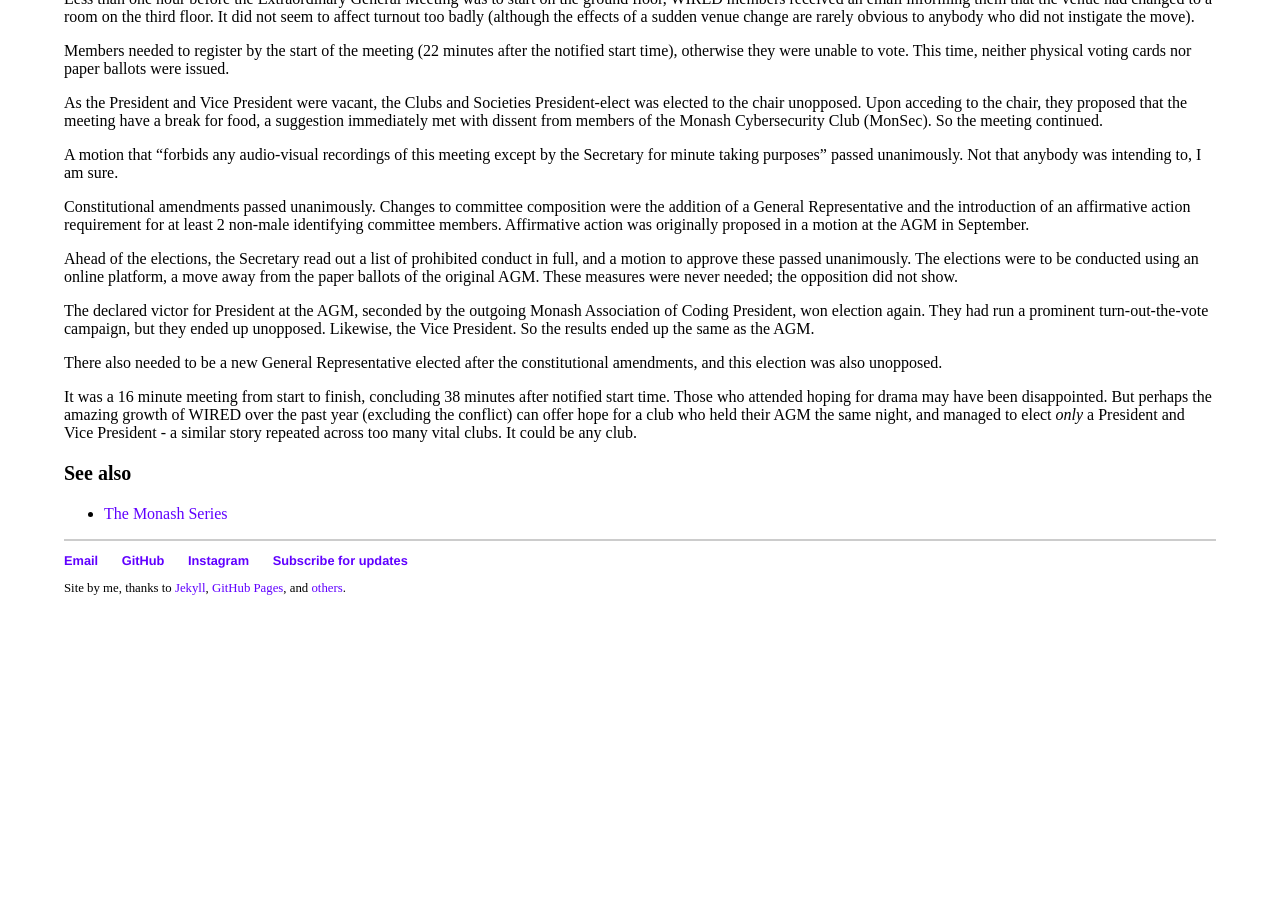
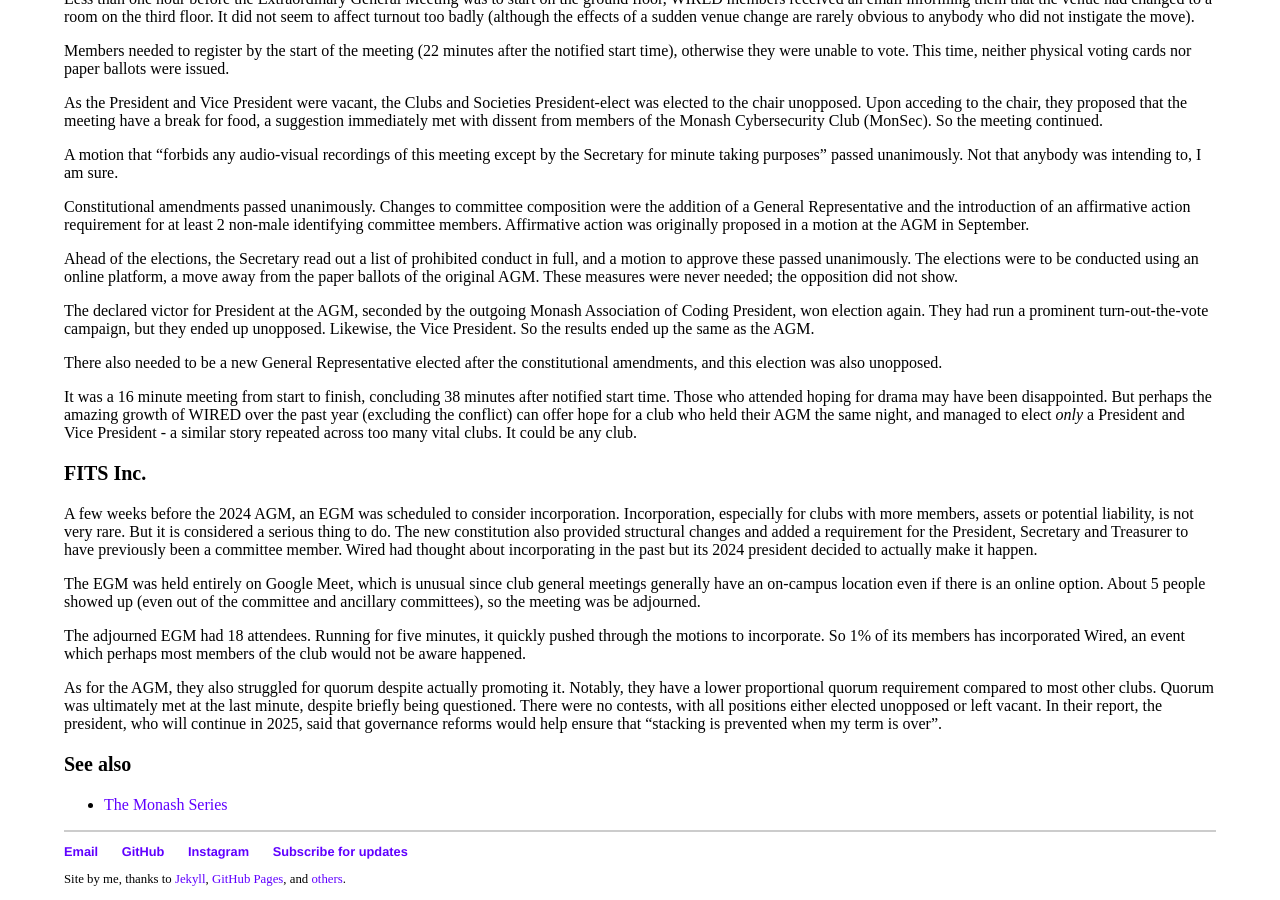
Before and after one commit to nhtnhanbn/nhtnhanbn.github.io, a Jekyll site: the page built from monash/wired.md, in a window 1280 px wide and 900 px high, scrolled down 1826 px. Built offline with Jekyll 4.4.1, drawn with Linux system fonts in a browser that asks for light colours; before the commit the page ends 2435 px from its top, so only the background shows below that; some of the changed text lies outside the part shown; grey boxes are pictures that could not be loaded.

Commit message:
Update wired

```diff
--- a/monash/wired.md
+++ b/monash/wired.md
@@ -79,5 +79,15 @@
 
 It was a 16 minute meeting from start to finish, concluding 38 minutes after notified start time. Those who attended hoping for drama may have been disappointed. But perhaps the amazing growth of WIRED over the past year (excluding the conflict) can offer hope for a club who held their AGM the same night, and managed to elect *only* a President and Vice President - a similar story repeated across too many vital clubs. It could be any club.
 
+### FITS Inc.
+
+A few weeks before the 2024 AGM, an EGM was scheduled to consider incorporation. Incorporation, especially for clubs with more members, assets or potential liability, is not very rare. But it is considered a serious thing to do. The new constitution also provided structural changes and added a requirement for the President, Secretary and Treasurer to have previously been a committee member. Wired had thought about incorporating in the past but its 2024 president decided to actually make it happen.
+
+The EGM was held entirely on Google Meet, which is unusual since club general meetings generally have an on-campus location even if there is an online option. About 5 people showed up (even out of the committee and ancillary committees), so the meeting was be adjourned.
+
+The adjourned EGM had 18 attendees. Running for five minutes, it quickly pushed through the motions to incorporate. So 1% of its members has incorporated Wired, an event which perhaps most members of the club would not be aware happened.
+
+As for the AGM, they also struggled for quorum despite actually promoting it. Notably, they have a lower proportional quorum requirement compared to most other clubs. Quorum was ultimately met at the last minute, despite briefly being questioned. There were no contests, with all positions either elected unopposed or left vacant. In their report, the president, who will continue in 2025, said that governance reforms would help ensure that "stacking is prevented when my term is over".
+
 ### See also
 - [The Monash Series](/monash)
```
Also changed, not shown: other parts of monash/wired.md (+1 -1 lines), _repository/monash.md (+1 -0 lines), monash/dismissal.md (+3 -1 lines).
